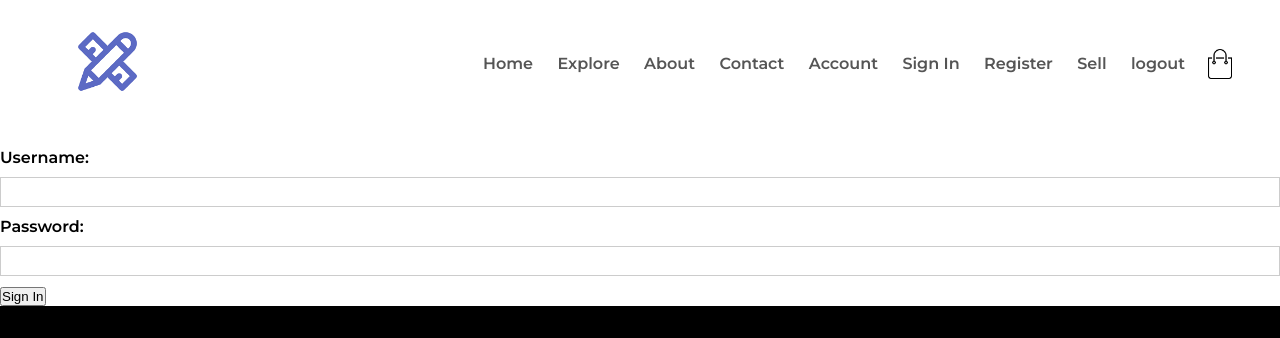
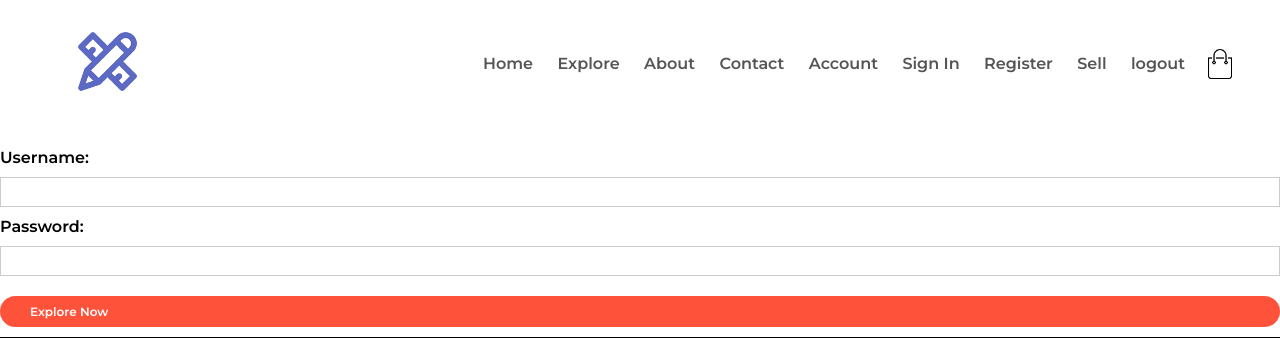
Before and after one commit to DevHyperCoder/VirtualResources, a Django app: page /signin in a window 1280 px wide. Shown: the part 21-359 px from the top of the page. Run offline with Django 3.2, Linux system fonts and the light colour scheme.

Commit message:
margin added

```diff
--- a/virtualresources/webapp/static/css/style.css
+++ b/virtualresources/webapp/static/css/style.css
@@ -527,3 +527,17 @@ form a{
     transform: translate(100px);
     transition: transform 1s;
 }
+
+.btn{
+    display: inline-block;
+    background: #ff523b;
+    color: #fff;
+    padding: 8px 30px;
+    margin: 30px 0;
+    border-radius: 30px;
+    transition: background 0.5s;
+}
+
+.col-2{
+    padding-left: 100px;
+}
--- a/virtualresources/webapp/templates/signin.html
+++ b/virtualresources/webapp/templates/signin.html
@@ -28,6 +28,6 @@
 
 
 
-        <button type="submit">Sign In</button>
+        <a href class="btn">Explore Now</a>
     </form>
     {% endblock %}
```
